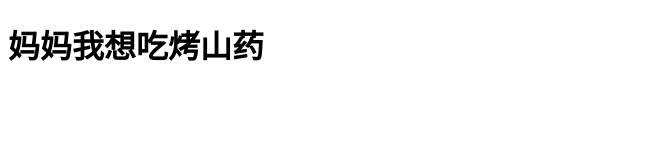
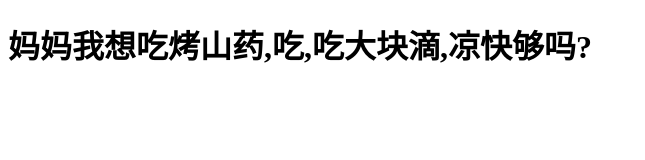
Before and after one commit to zhanglove007/first, a plain HTML site: page index.html in a window 1280 px wide. Shown: the whole page, without its empty margins (0-645 px from the left). Drawn offline with Linux system fonts and the light colour scheme.

```diff
--- a/index.html
+++ b/index.html
@@ -7,6 +7,6 @@
     <title>Document</title>
 </head>
 <body>
-    <h1>妈妈我想吃烤山药</h1>
+    <h1>妈妈我想吃烤山药,吃,吃大块滴,凉快够吗?</h1>
 </body>
 </html>
```
